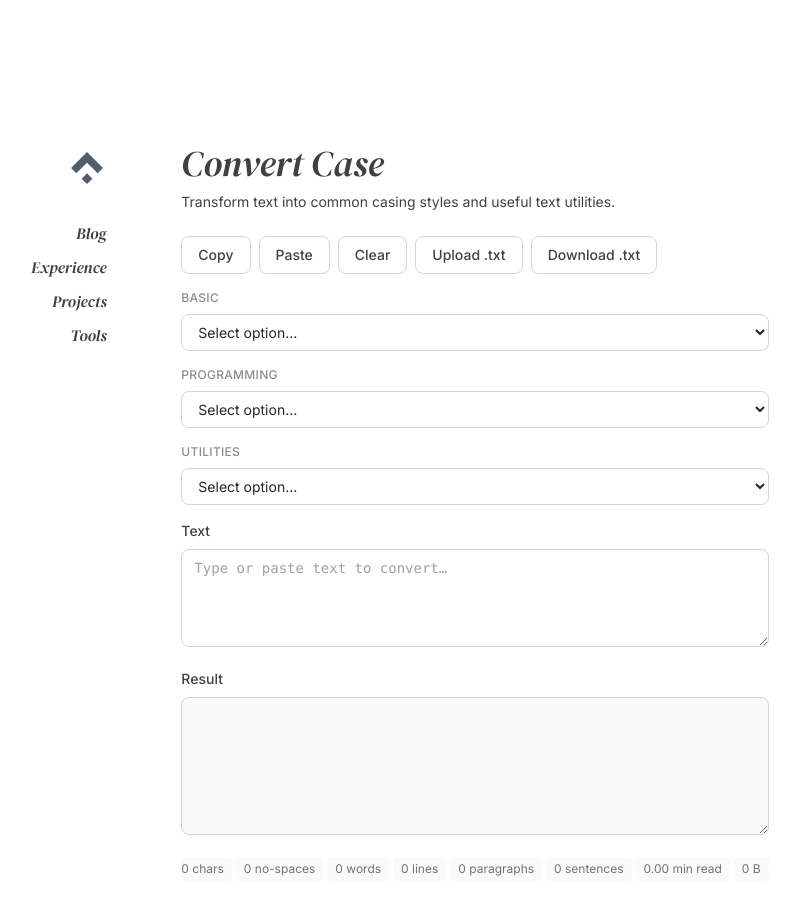
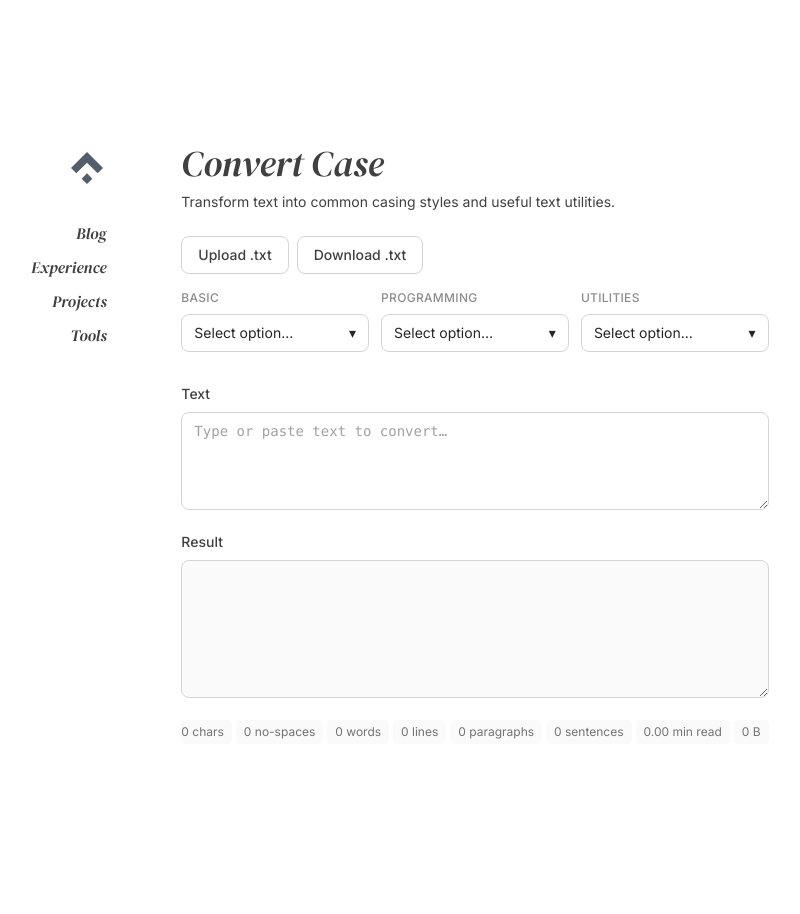
Before and after one commit to anggarobo/0, a SvelteKit app: page /tools/convert-case in a window 1280 px wide. Shown: the top 914 px of the page, without its empty margins (240-1040 px from the left). Built offline with nearby package versions, Linux system fonts and the light colour scheme; a web font is replaced by a local one.

Commit message:
fix convert case

```diff
--- a/src/routes/+layout.svelte
+++ b/src/routes/+layout.svelte
@@ -14,7 +14,7 @@
 				{ label: 'Blog', path: '/blog' },
 				{ label: 'Experience', path: '/experience' },
 				{ label: 'Projects', path: '/projects' },
-				{ label: 'Tools', path: '/tools' },
+				{ label: 'Tools', path: '/tools' }
 			];
 		}
 		return [{ label: 'DDE', path: '/dev/dataon/dde' }];
--- a/src/routes/tools/+page.svelte
+++ b/src/routes/tools/+page.svelte
@@ -26,9 +26,7 @@
 			<dt class="font-medium">
 				<a class="c-text-hover" href="/tools/convert-case">Convert Case</a>
 			</dt>
-			<dd class="mt-2 text-sm">
-				Convert Case Tool – Transform Text Casing
-			</dd>
+			<dd class="mt-2 text-sm">Convert Case Tool – Transform Text Casing</dd>
 		</div>
 	</dl>
 </section>
--- a/src/routes/tools/convert-case/+page.svelte
+++ b/src/routes/tools/convert-case/+page.svelte
@@ -60,16 +60,6 @@
 		}
 	}
 
-	async function copyInput() {
-		try {
-			await navigator.clipboard.writeText(input);
-			copied = 'input';
-			setTimeout(() => (copied = null), 1500);
-		} catch {
-			// ignore
-		}
-	}
-
 	function onConvert(key: CaseKey | UtilityKey) {
 		if (
 			key.startsWith('reverse_') ||
@@ -103,31 +93,6 @@
 <section class="mt-6 space-y-4">
 	<!-- Actions row -->
 	<div class="flex flex-wrap items-center gap-2">
-		<button
-			type="button"
-			onclick={copyOutput}
-			aria-label="Copy converted text"
-			class="rounded-lg border border-neutral-300 px-4 py-2 text-sm font-medium text-neutral-700 transition-colors hover:border-neutral-400 hover:text-neutral-900 dark:border-neutral-700 dark:text-neutral-300 dark:hover:border-neutral-500 dark:hover:text-neutral-100"
-		>
-			{copied === 'output' ? 'Copied!' : 'Copy'}
-		</button>
-
-		<button
-			type="button"
-			onclick={copyInput}
-			aria-label="Copy input text"
-			class="rounded-lg border border-neutral-300 px-4 py-2 text-sm font-medium text-neutral-700 transition-colors hover:border-neutral-400 hover:text-neutral-900 dark:border-neutral-700 dark:text-neutral-300 dark:hover:border-neutral-500 dark:hover:text-neutral-100"
-		>
-			{copied === 'input' ? 'Copied!' : 'Paste'}
-		</button>
-
-		<button
-			type="button"
-			onclick={clear}
-			class="rounded-lg border border-neutral-300 px-4 py-2 text-sm font-medium text-neutral-700 transition-colors hover:border-neutral-400 hover:text-neutral-900 dark:border-neutral-700 dark:text-neutral-300 dark:hover:border-neutral-500 dark:hover:text-neutral-100"
-		>
-			Clear
-		</button>
 
 		<button
 			type="button"
@@ -160,11 +125,19 @@
 	<!-- Toolbar -->
 	<Toolbar {onConvert} />
 
-	<TextEditor value={input} onInput={setInput} />
+	<TextEditor clear={clear} value={input} onInput={setInput} />
 
-	<label class="c-text mb-2 block text-sm font-medium" for="convert-case-output"
-				>Result</label
+	<label class="c-text mb-2 block text-sm font-medium" for="convert-case-output">Result</label>
+	<div class="relative">
+		<button
+			type="button"
+			onclick={copyOutput}
+			aria-label="Copy converted text"
+			class="absolute right-2 top-2 rounded-lg border border-neutral-300 px-1.5 pt-1 pb-0.5 text-sm font-medium text-neutral-700 transition-colors hover:border-neutral-400 hover:text-neutral-900 dark:border-neutral-700 dark:text-neutral-300 dark:hover:border-neutral-500 dark:hover:text-neutral-100"
+			hidden={!input}
 		>
+			{copied === 'output' ? '📋' : '📋'}
+		</button>
 	<textarea
 		id="convert-case-output"
 		bind:value={output}
@@ -175,6 +148,7 @@
 		readonly
 		class="w-full resize-y rounded-lg border border-neutral-300 bg-neutral-50 px-3 py-2 font-mono text-sm text-neutral-800 placeholder-neutral-400 focus:outline-none dark:border-neutral-700 dark:bg-neutral-900 dark:text-neutral-200"
 	></textarea>
+	</div>
 
 	<Statistics {stats} />
 </section>
--- a/src/routes/tools/convert-case/components/ActionGroup.svelte
+++ b/src/routes/tools/convert-case/components/ActionGroup.svelte
@@ -7,30 +7,105 @@
 </script>
 
 <script lang="ts">
+	import { onMount, onDestroy } from 'svelte';
+
 	export let title: string;
 	export let actions: readonly Action[];
 
 	export let onAction: (key: string) => void;
+
+	let selected = '';
+	let open = false;
+	let rootEl: HTMLElement | null = null;
+
+	// Close other dropdowns when this one opens
+	function closeAllDropdowns(except: HTMLElement | null) {
+		const roots = document.querySelectorAll('[data-convert-case-dropdown-root="true"]');
+		for (const r of Array.from(roots)) {
+			if (except && r === except) continue;
+			const detailsEl = r as HTMLElement;
+			detailsEl.dispatchEvent(new CustomEvent('convert-case-dropdown-close', { bubbles: false }));
+		}
+	}
+
+
+	function toggle(e: MouseEvent) {
+		e.stopPropagation();
+		closeAllDropdowns(rootEl);
+		open = !open;
+	}
+
+
+	function onDocumentClick(e: MouseEvent) {
+		if (!open) return;
+		const t = e.target as Node | null;
+		if (!t) return;
+		if (rootEl && rootEl.contains(t)) return;
+		open = false;
+	}
+
+	onMount(() => {
+		document.addEventListener('click', onDocumentClick);
+	});
+
+	onDestroy(() => {
+		document.removeEventListener('click', onDocumentClick);
+	});
 </script>
 
-<section class="w-full">
+<section class="w-full" bind:this={rootEl}>
 	<h4 class="c-text mb-2 text-xs font-medium tracking-wide uppercase opacity-60">{title}</h4>
-	<div class="flex flex-col gap-2 sm:flex-row sm:items-center">
-		<select
-			aria-label={title}
-			class="w-full rounded-lg border border-neutral-300 bg-white px-3 py-2 text-sm text-neutral-800 focus:border-neutral-500 focus:outline-none dark:border-neutral-700 dark:bg-neutral-950 dark:text-neutral-200 dark:focus:border-neutral-500"
-			onchange={(e) => {
-				const value = (e.currentTarget as HTMLSelectElement).value;
-				if (value) onAction(value);
+
+	<div class="w-full">
+
+		<button
+			type="button"
+			class="w-full rounded-lg border border-neutral-300 bg-white px-3 py-2 text-left text-sm text-neutral-800 focus:border-neutral-500 focus:ring-2 focus:ring-neutral-200 focus:outline-none dark:border-neutral-700 dark:bg-neutral-950 dark:text-neutral-200 dark:focus:border-neutral-500 flex items-center justify-between gap-3"
+			aria-haspopup="menu"
+			aria-expanded={open}
+	onclick={(e) => {
+				closeAllDropdowns(rootEl);
+				toggle(e);
 			}}
-		>
-			<option class="rounded-lg" value="" disabled selected>Select option…</option>
-			{#each actions as action (action.key)}
-				<option class="rounded-lg" value={action.key} disabled={action.disabled}>
-					{action.label}
-				</option>
-			{/each}
-		</select>
-		<span class="sr-only">Select option and activate</span>
-	</div>
+			>
+
+			<span class="block truncate">
+				{selected
+					? actions.find((a) => a.key === selected)?.label ?? 'Select option…'
+					: 'Select option…'}
+			</span>
+			<span class="shrink-0">▾</span>
+		</button>
+
+		{#if open}
+			<div class="relative w-full">
+				<ul
+					class="absolute right-0 top-full z-10 mt-2 w-full overflow-auto rounded-lg border border-neutral-200 bg-white py-2 shadow-lg dark:border-neutral-800 dark:bg-neutral-950"
+					role="menu"
+				>
+					{#each actions as action (action.key)}
+						<li class="mb-0 mt-1">
+							<button
+								type="button"
+								disabled={action.disabled}
+								class="flex w-full items-center justify-between gap-3 px-3 py-1.5 text-left text-sm text-neutral-800 transition-colors hover:bg-neutral-100 disabled:cursor-not-allowed disabled:opacity-50 dark:text-neutral-200 dark:hover:bg-neutral-900"
+
+								onclick={() => {
+									if (action.disabled) return;
+									selected = action.key;
+									onAction(action.key);
+									open = false;
+								}}
+							>
+									<span class="truncate">{action.label}</span>
+									{#if selected === action.key}
+										<span class="shrink-0 text-lg opacity-60">✓</span>
+									{/if}
+								</button>
+							</li>
+						{/each}
+					</ul>
+				</div>
+			{/if}
+		</div>
 </section>
--- a/src/routes/tools/convert-case/components/Statistics.svelte
+++ b/src/routes/tools/convert-case/components/Statistics.svelte
@@ -12,7 +12,7 @@
 {#if stats}
 	<section aria-label="Live statistics">
 		<div class="flex flex-wrap gap-1 text-xs text-neutral-500 dark:text-neutral-400">
-			<span class="rounded bg-neutral-50 pr-2 py-1 dark:bg-neutral-900"
+			<span class="rounded bg-neutral-50 py-1 pr-2 dark:bg-neutral-900"
 				>{stats.characters} chars</span
 			>
 			<span class="rounded bg-neutral-50 px-2 py-1 dark:bg-neutral-900"
--- a/src/routes/tools/convert-case/components/TextEditor.svelte
+++ b/src/routes/tools/convert-case/components/TextEditor.svelte
@@ -1,7 +1,8 @@
 <script lang="ts">
-	const { value, onInput } = $props<{
+	const { value, onInput, clear } = $props<{
 		value: string;
 		onInput: (value: string) => void;
+		clear: () => void;
 	}>();
 
 	function handleInput(e: Event) {
@@ -11,6 +12,16 @@
 </script>
 
 <label class="c-text mb-2 block text-sm font-medium" for="convert-case-input">Text</label>
+<div class="relative">
+<button
+			type="button"
+			onclick={clear}
+			aria-label="Copy converted text"
+			class="absolute right-2 top-2 rounded-lg border border-neutral-300 px-1.5 pt-1 pb-0.5 text-sm font-medium text-neutral-700 transition-colors hover:border-neutral-400 hover:text-neutral-900 dark:border-neutral-700 dark:text-neutral-300 dark:hover:border-neutral-500 dark:hover:text-neutral-100"
+			hidden={!value}
+		>
+			✗
+		</button>
 <textarea
 	id="convert-case-input"
 	{value}
@@ -22,3 +33,5 @@
 	aria-label="Convert case text editor"
 	class="w-full resize-y rounded-lg border border-neutral-300 bg-white px-3 py-2 font-mono text-sm text-neutral-800 placeholder-neutral-400 focus:border-neutral-500 focus:outline-none dark:border-neutral-700 dark:bg-neutral-950 dark:text-neutral-200 dark:placeholder-neutral-600 dark:focus:border-neutral-500"
 ></textarea>
+
+</div>
--- a/src/routes/tools/convert-case/components/Toolbar.svelte
+++ b/src/routes/tools/convert-case/components/Toolbar.svelte
@@ -47,7 +47,7 @@
 	];
 </script>
 
-<div class="space-y-4">
+<div class="space-y-4 flex gap-3">
 	<ActionGroup title="Basic" actions={basic} onAction={(k: string) => onConvert(k as CaseKey)} />
 	<ActionGroup
 		title="Programming"
```
Lines whose indentation alone changed are shown as unchanged.
